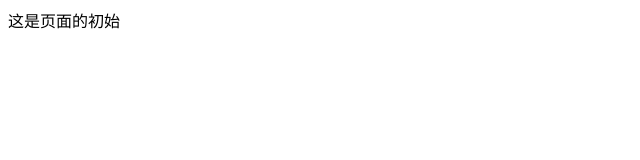
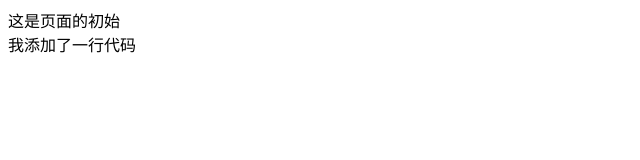
Before and after one commit to chenguochao/test110, a plain HTML site: page index.html in a window 1280 px wide. Shown: the whole page, without its empty margins (0-640 px from the left). Drawn offline with Linux system fonts and the light colour scheme.

Commit message:
我添加了一行代码

```diff
--- a/index.html
+++ b/index.html
@@ -6,5 +6,6 @@
 </head>
 <body>
 	<div>这是页面的初始</div>
+	<div>我添加了一行代码</div>
 </body>
 </html>
```
